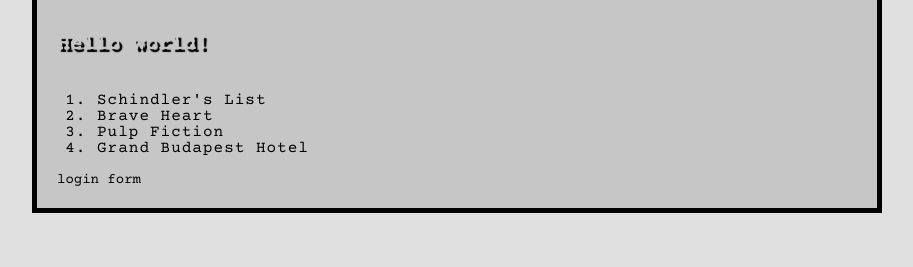
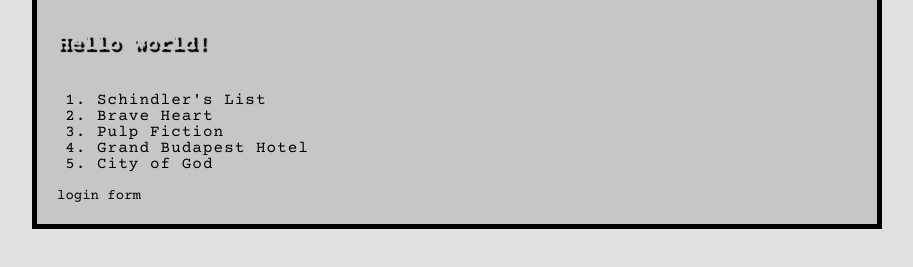
Before and after one commit to thomassontyler/test-site, a plain HTML site: page index.html in a window 1280 px wide. Shown: the part 77-344 px from the top of the page, without its empty margins (183-1096 px from the left). Drawn offline with nearby package versions, Linux system fonts and the light colour scheme.

Commit message:
added city of god

```diff
--- a/index.html
+++ b/index.html
@@ -16,6 +16,7 @@
 			<li>Brave Heart</li>
 			<li>Pulp Fiction</li>
 			<li>Grand Budapest Hotel</li>
+			<li>City of God</li>
 		</ol>
 	</p>
 	login form
```
